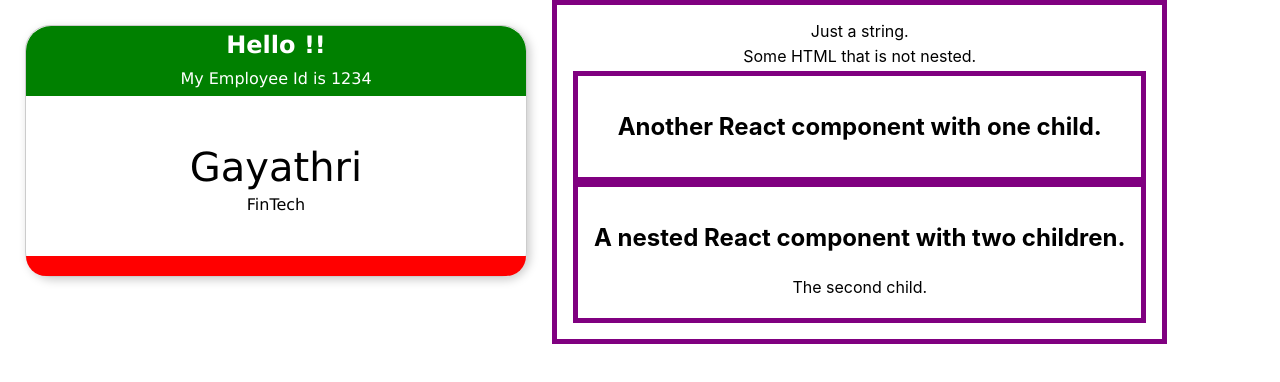
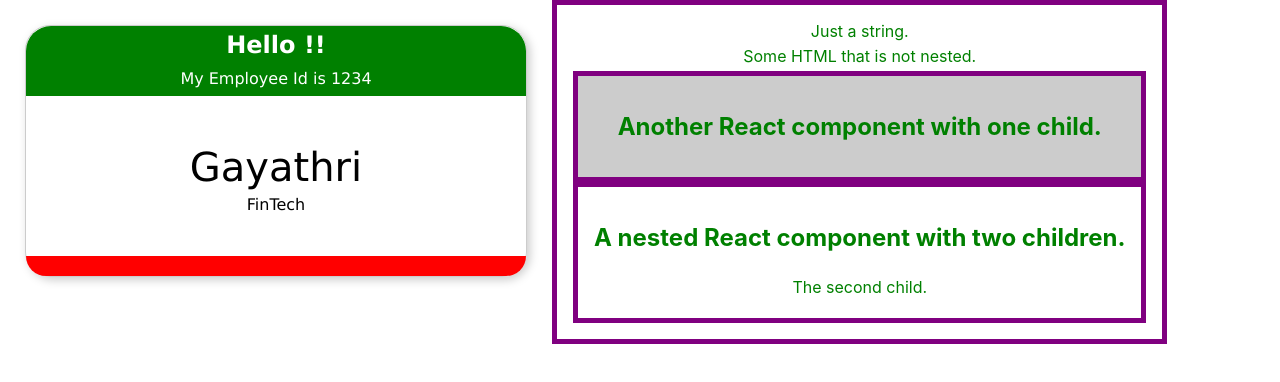
Before and after one commit to G3-FEM/react-typescript, a React (Create React App) app: page / in a window 1280 px wide. Shown: the top 382 px of the page. Built offline with nearby package versions, Linux system fonts and the light colour scheme.

Commit message:
typescript React.ReactNode, React.CSSProperties

```diff
--- a/src/App.tsx
+++ b/src/App.tsx
@@ -8,10 +8,10 @@ function App() {
     <div className="App">
       <section className="flex-layout">
         <NameTag name="Gayathri" active empId={1234} depts={["Fin", "Tech"]}/>
-        <Box>
+        <Box style={{color: 'green'}}>
         Just a string.
         <p>Some HTML that is not nested.</p>
-        <Box>
+        <Box style={{backgroundColor: '#ccc'}}>
           <h2>Another React component with one child.</h2>
         </Box>
         <Box>
--- a/src/components/Box/Box.tsx
+++ b/src/components/Box/Box.tsx
@@ -1,8 +1,17 @@
-type BoxProps = { children: any };
+/**
+ * Things you could try:
+ *
+ * JSX.Element;
+ * JSX.Element | JSX.Element[];
+ * React.ReactNode;
+ * React.ReactChildren;
+ * React.ReactChild[];
+ */
+type BoxProps = { children: React.ReactNode, style?: React.CSSProperties  };
 
-const Box = ({ children }: BoxProps) => {
+const Box = ({ children, style={} }: BoxProps) => {
   return (
-    <section style={{ padding: "1em", border: "5px solid purple" }}>
+    <section style={{ padding: "1em", border: "5px solid purple", ...style }}>
       {children}
     </section>
   );
```
